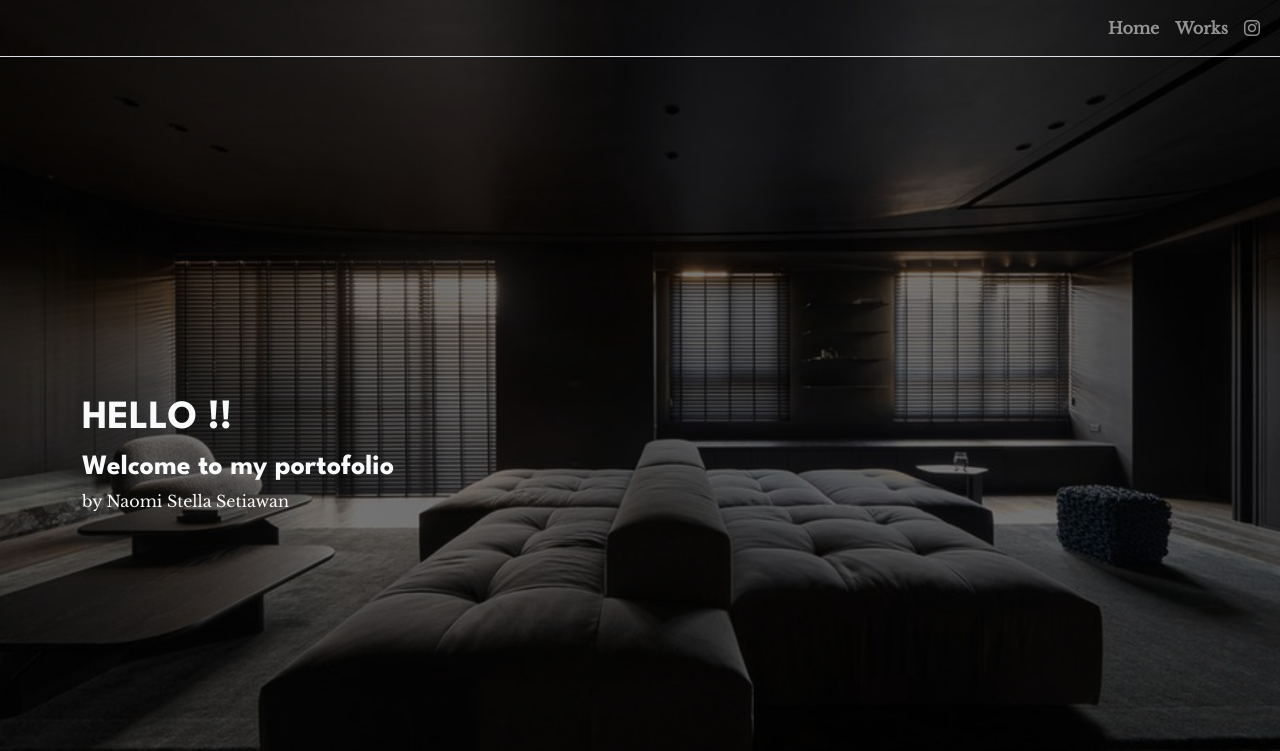
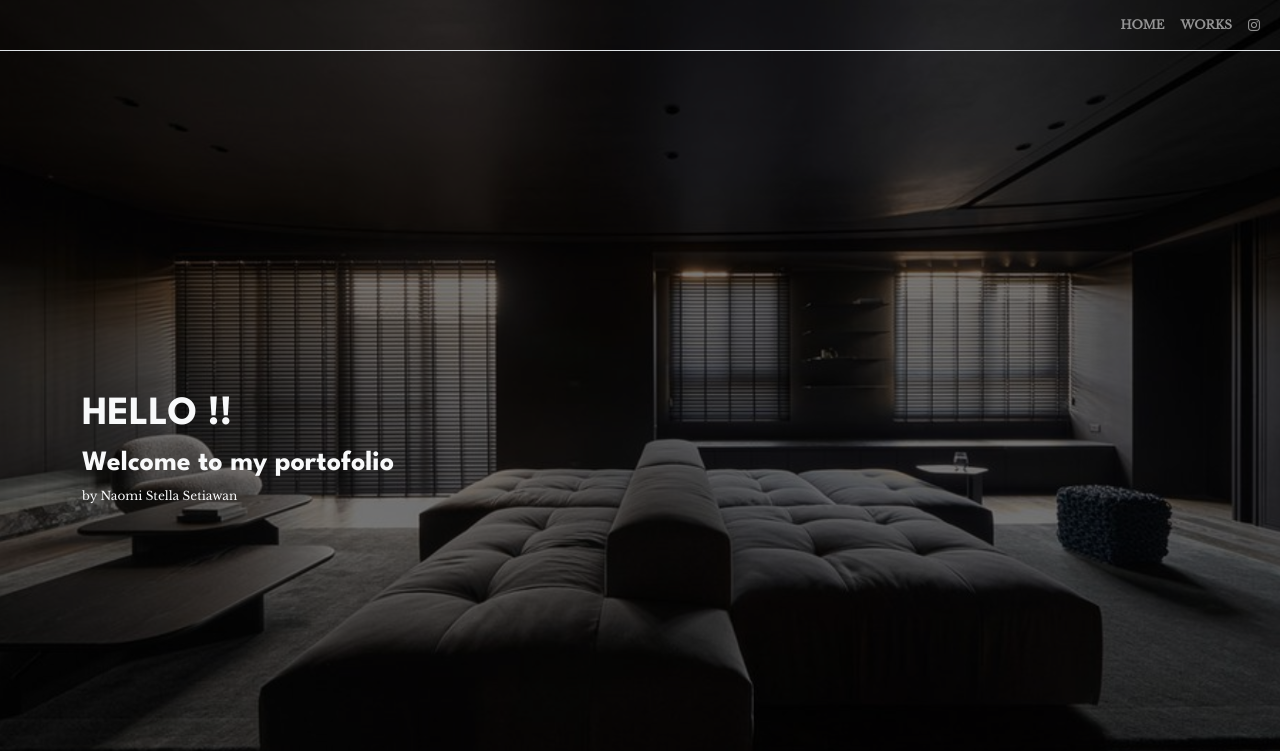
Before and after one commit to Penk13/nomstudio, a Django app: page / in a window 1280 px wide. Shown: the top 751 px of the page. Run offline with Django 4.2, Linux system fonts and the light colour scheme.

Commit message:
change font size

```diff
--- a/templates/base.html
+++ b/templates/base.html
@@ -21,9 +21,9 @@
                 </button>
                 <div class="collapse navbar-collapse" id="navbarNavAltMarkup">
                     <div class="navbar-nav ms-auto">
-                        <a class="nav-link fw-bold heading-style2" href="{% url 'home' %}">Home</a>
-                        <a class="nav-link fw-bold heading-style2" href="{% url 'all-works' %}">Works</a>
-                        <a class="nav-link" href="https://www.instagram.com/naomistella_15/"><i class="bi bi-instagram"></i></a>
+                        <a class="nav-link fw-bold heading-style2" href="{% url 'home' %}" style="font-size: 12px;">HOME</a>
+                        <a class="nav-link fw-bold heading-style2" href="{% url 'all-works' %}" style="font-size: 12px;">WORKS</a>
+                        <a class="nav-link" href="https://www.instagram.com/naomistella_15/" style="font-size: 12px;"><i class="bi bi-instagram"></i></a>
                     </div>
                 </div>
             </div>
--- a/templates/core/all_works.html
+++ b/templates/core/all_works.html
@@ -11,7 +11,7 @@
             <a class="text-decoration-none" href="{% url 'work-by-category' work_category.pk %}">
                 <div class="card my-3 d-flex justify-content-center">
                     <img src="{{ work_category.image.url }}" alt="">
-                    <h5 class="w-100 m-0 p-0 text-center text-light heading-style2" style="position: absolute;">{{ work_category.title }}</h5>
+                    <h6 class="w-100 m-0 p-0 text-center text-light heading-style2" style="position: absolute;">{{ work_category.title }}</h6>
                 </div>
             </a>
         </div>
--- a/templates/core/home.html
+++ b/templates/core/home.html
@@ -7,7 +7,7 @@
     <div>
         <h1 class="fw-bold heading-style1">HELLO !!</h1>
         <h3 class="fw-bold heading-style1">Welcome to my portofolio</h3>
-        <h6 class="heading-style2">by Naomi Stella Setiawan</h6>
+        <h6 class="heading-style2" style="font-size: 12px;">by Naomi Stella Setiawan</h6>
     </div>
 </div>
 {% endblock content %}
--- a/templates/core/work_by_category.html
+++ b/templates/core/work_by_category.html
@@ -10,7 +10,7 @@
         <div class="col-sm-12 col-md-6 col-lg-4">
             <div class="card p-2 my-3 bg-light">
                 <img src="{{ work.image.url }}" alt="">
-                <h6 class="heading-style2">{{ work.title }}</h6>
+                <h6 class="heading-style2" style="font-size: 12px;">{{ work.title }}</h6>
             </div>
         </div>
         {% endfor %}
```
